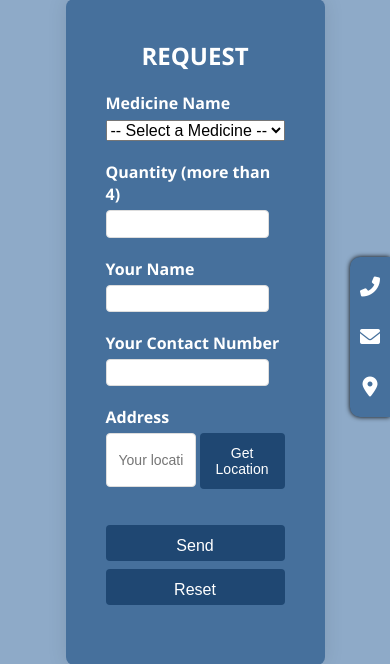
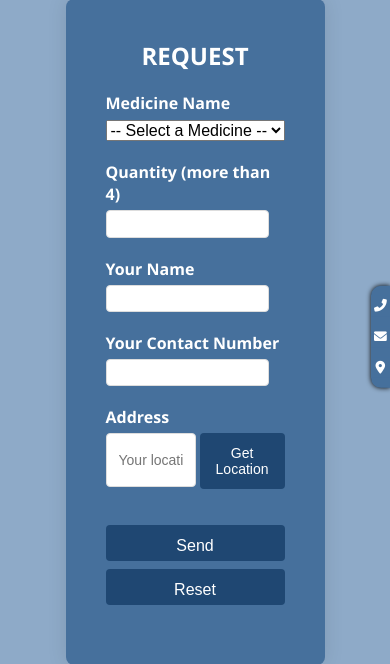
Before and after one commit to pratik-zzz/GiveHub, a Flask app: page /request in a window 390 px wide. Shown: the part 85-749 px from the top of the page. Run offline with Flask 3, Linux system fonts and the light colour scheme; some libraries are stand-ins or nearby versions.

Commit message:
Updated help icons
Made help icons smaller for the mobile version in donation.html and request.html.

```diff
--- a/static/css/styles2.css
+++ b/static/css/styles2.css
@@ -207,4 +207,10 @@ button:hover {
         margin-top: 0.5rem;
         height: 2.25rem
     }
+
+    .icon {
+        height: 1.3rem;
+        width: 1.2rem;
+        font-size: 0.8rem;
+    }
 }
```
